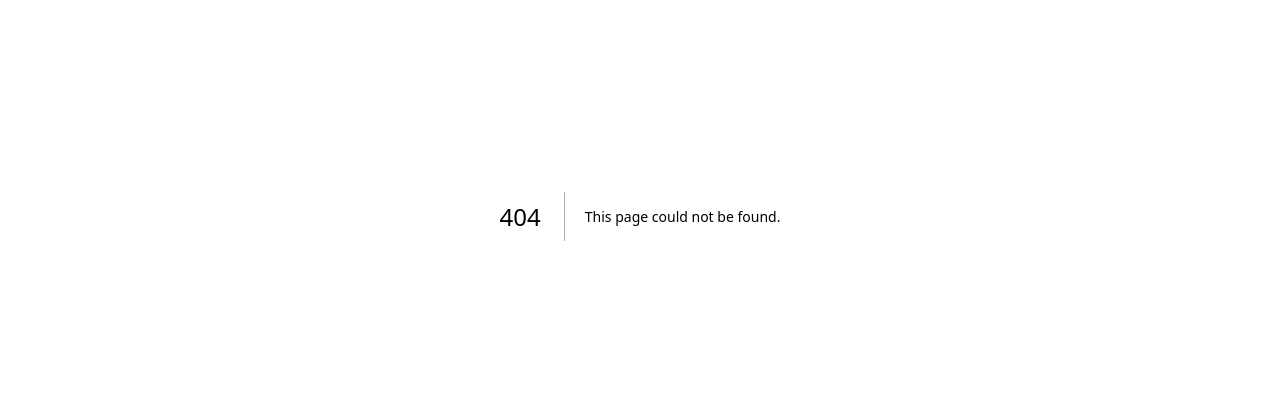
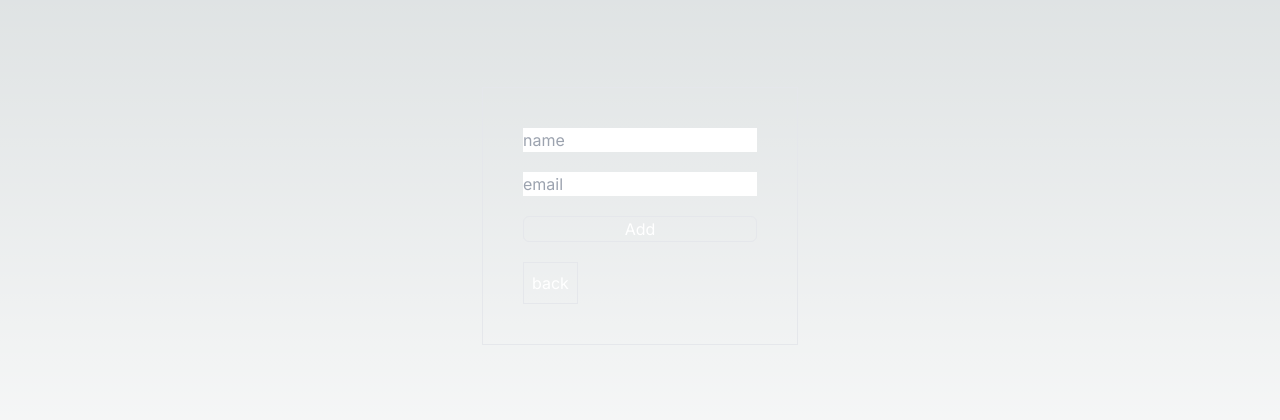
Before and after one commit to darkweb19/finance-wanabee, a Next.js app: page /user/create in a window 1280 px wide. Before the commit this address had no page. Shown: the part 184-604 px from the top of the page. Built offline with nearby package versions, Linux system fonts and the light colour scheme.

Commit message:
refac : code refactored a bit

```diff
--- a/app/api/route.ts
+++ /dev/null
@@ -1,12 +0,0 @@
-import { NextRequest, NextResponse } from "next/server";
-
-export interface responseProps {
-	data: string;
-}
-
-export async function GET(
-	request: NextRequest
-): Promise<NextResponse<responseProps>> {
-	const data = { data: "data" };
-	return NextResponse.json(data);
-}
--- a/app/api/user/create/route.ts
+++ b/app/api/user/create/route.ts
@@ -11,8 +11,8 @@ export async function POST(req: NextRequest) {
 
 		const user = await prisma.user.create({
 			data: {
-				name: name,
-				email: email,
+				name,
+				email,
 			},
 		});
 
--- a/app/page.tsx
+++ b/app/page.tsx
@@ -1,7 +1,13 @@
+import Link from "next/link";
+
 export default function Home() {
 	return (
-		<main className="text-center h-screen flex justify-center items-center gap-2">
-			Hello World
+		<main className="text-center h-screen flex flex-col justify-center items-center gap-10">
+			<p>Finance Wanabee</p>
+			<div className="flex gap-6">
+				<Link href="/user/create">Create users</Link>
+				<Link href="/user/get">Get users</Link>
+			</div>
 		</main>
 	);
 }
--- a/app/user/page.tsx
+++ b/app/user/create/page.tsx
@@ -1,5 +1,6 @@
 "use client";
 
+import Link from "next/link";
 import { useState } from "react";
 
 export default function UserCreate() {
@@ -31,11 +32,11 @@ export default function UserCreate() {
 		}
 	}
 	return (
-		<div className="flex border text-black h-screen">
+		<div className="flex justify-center items-center text-black h-screen">
 			<form
 				action=""
 				onSubmit={submit}
-				className="border flex gap-2 flex-col h-fit p-3"
+				className="border flex gap-5 flex-col h-fit p-10 "
 			>
 				<input
 					type="text"
@@ -53,15 +54,26 @@ export default function UserCreate() {
 				/>
 
 				{name.length == 0 ? (
-					<button className="text-white" type="submit" disabled>
+					<button
+						className="text-white border rounded-md"
+						type="submit"
+						disabled
+					>
 						Add
 					</button>
 				) : (
-					<button className="text-white" type="submit">
+					<button
+						className="text-white border rounded-md"
+						type="submit"
+					>
 						Add
 					</button>
 				)}
 				{created && <div className="text-white"> User Created</div>}
+
+				<Link href="/" className="border p-2 w-fit text-white">
+					back
+				</Link>
 			</form>
 		</div>
 	);
--- /dev/null
+++ b/app/user/get/page.tsx
@@ -0,0 +1,12 @@
+import Link from "next/link";
+
+export default function getUsers() {
+	return (
+		<main className="h-screen flex gap-10 justify-center items-center">
+			<div>lists</div>
+			<Link className="border p-2" href="/">
+				back
+			</Link>
+		</main>
+	);
+}
```
Also changed, not shown: app/api/user/get/route.ts (renamed from app/api/user/route.ts).
